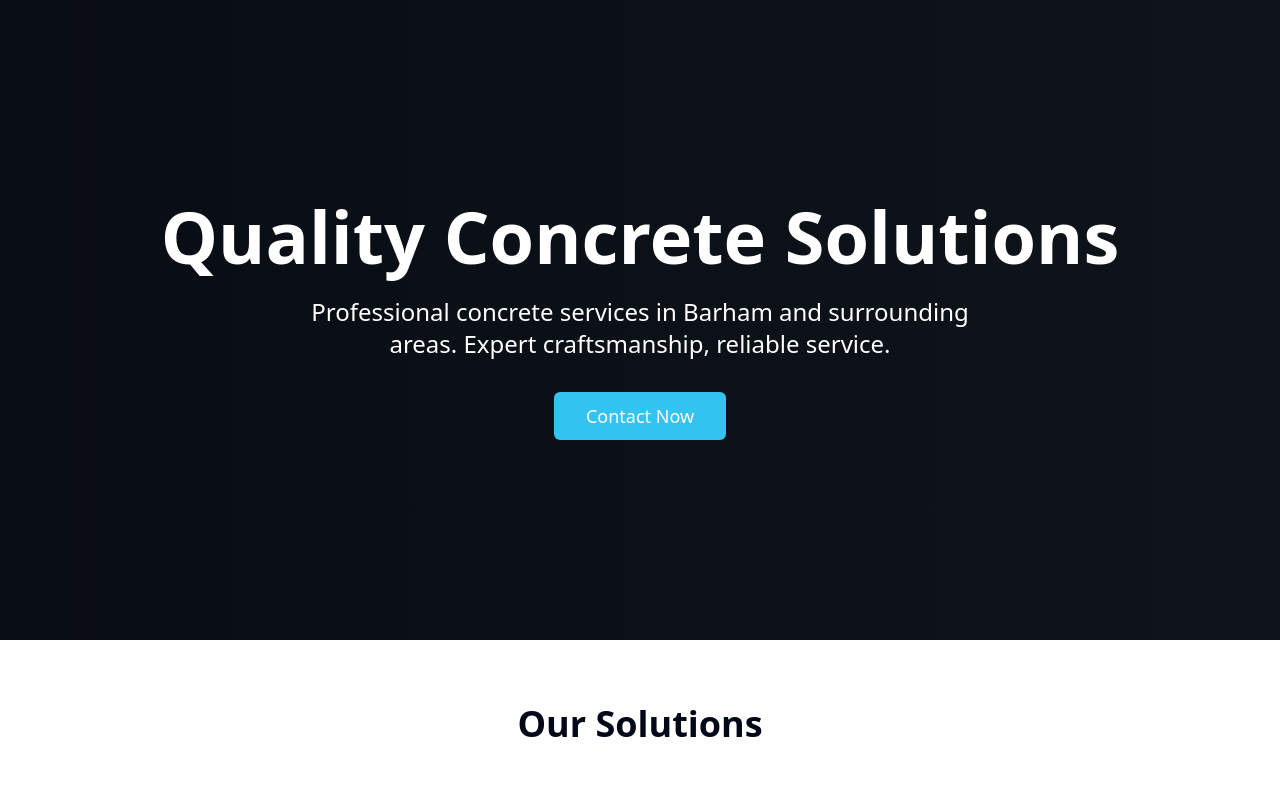
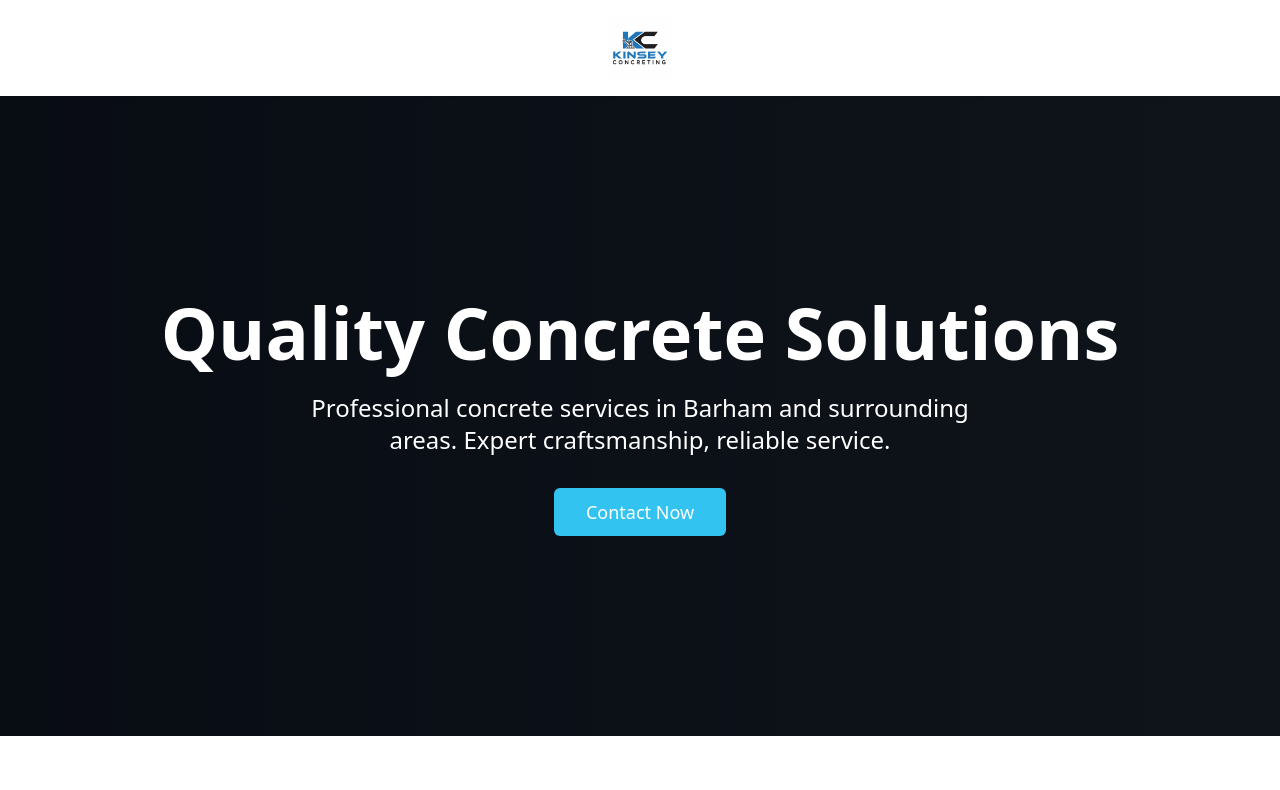
Before and after one commit to Pukey00/Kinseyconcreting, a React (Vite) app: page / in a window 1280 px wide. Shown: the top 790 px of the page. Built offline with nearby package versions, Linux system fonts and the light colour scheme.

Commit message:
Add header component
Implement a header with a white background that uses the existing color scheme. The header will feature the attached logo centered within it.
[skip gpt_engineer]

```diff
--- /dev/null
+++ b/src/components/Header.tsx
@@ -0,0 +1,15 @@
+import { cn } from "@/lib/utils";
+
+export const Header = () => {
+  return (
+    <header className="w-full bg-white shadow-sm fixed top-0 z-50">
+      <div className="container mx-auto px-4 py-4 flex justify-center items-center">
+        <img
+          src="/lovable-uploads/f31a86d1-b589-467f-808f-ae752081492d.png"
+          alt="Kinsey Concreting Logo"
+          className="h-16 w-auto"
+        />
+      </div>
+    </header>
+  );
+};
--- a/src/pages/Index.tsx
+++ b/src/pages/Index.tsx
@@ -3,16 +3,20 @@ import { Gallery } from "@/components/Gallery";
 import { Testimonials } from "@/components/Testimonials";
 import { ServiceArea } from "@/components/ServiceArea";
 import { ContactForm } from "@/components/ContactForm";
+import { Header } from "@/components/Header";
 
 const Index = () => {
   return (
-    <main className="min-h-screen">
+    <>
+      <Header />
+      <main className="min-h-screen pt-24">
         <Hero />
         <Gallery />
         <Testimonials />
         <ServiceArea />
         <ContactForm />
       </main>
+    </>
   );
 };
 
```
Also changed, not shown: public/lovable-uploads/f31a86d1-b589-467f-808f-ae752081492d.png (added). Lines whose indentation alone changed are shown as unchanged.
